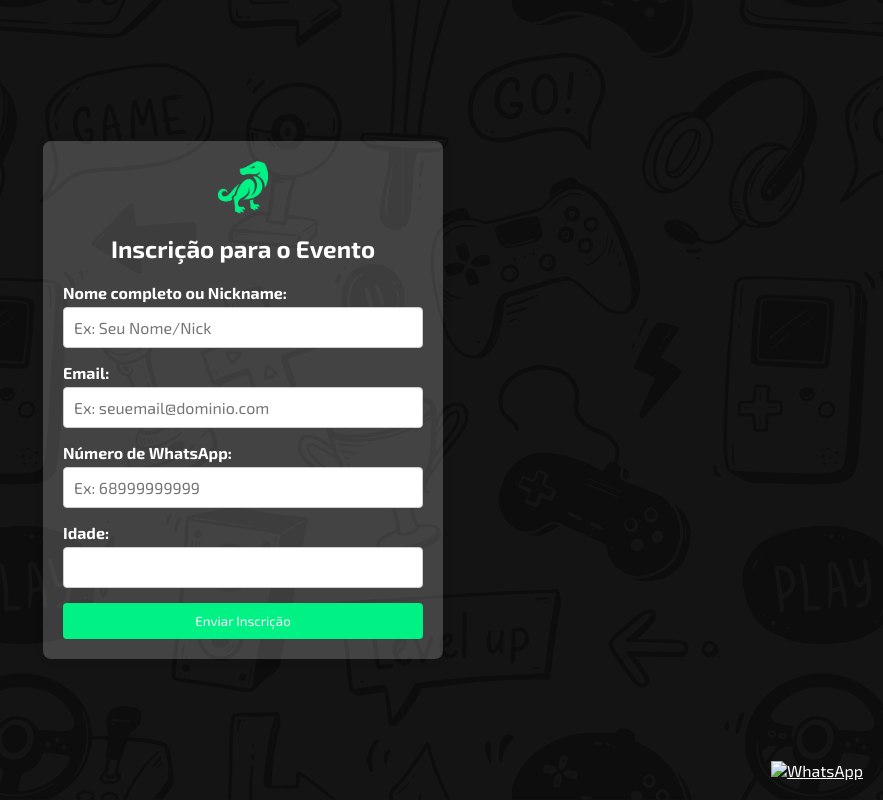
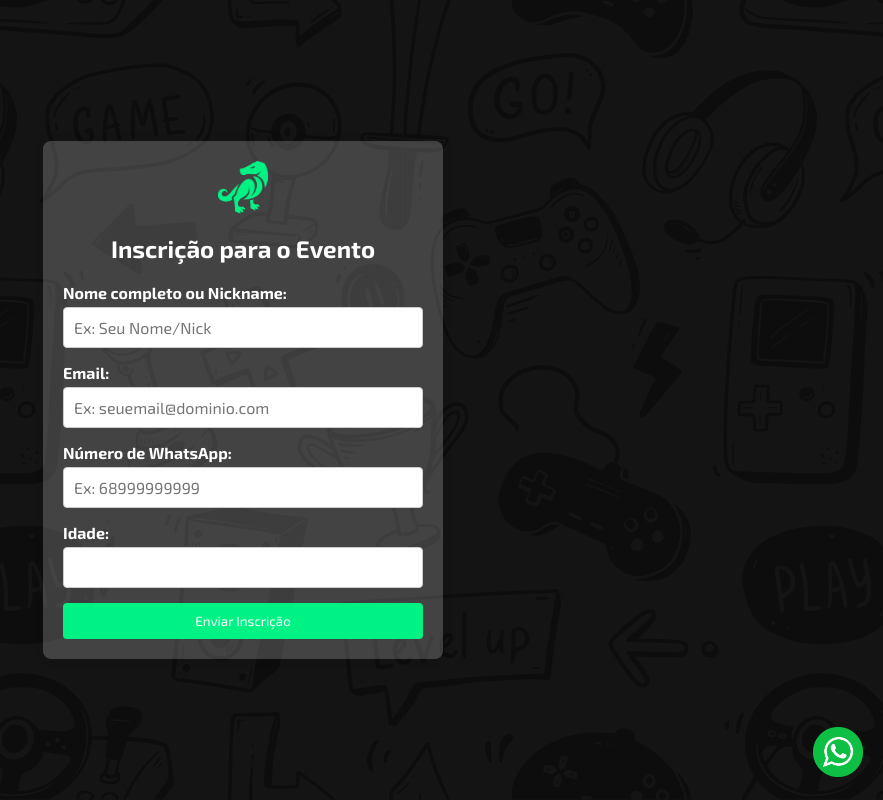
Before and after one commit to KauaEsdras/Confraterniza-oSixEight, a plain HTML site: page index.html in a window 1280 px wide. Shown: the whole page, without its empty margins (397-1280 px from the left). Drawn offline with Linux system fonts and the light colour scheme; the site is published under a folder, as on GitHub Pages, so addresses that start at the root find nothing.

Commit message:
Update index.html

```diff
--- a/index.html
+++ b/index.html
@@ -54,7 +54,7 @@
     <!-- Botão Flutuante de Suporte via WhatsApp -->
     <a href="https://wa.me/5568974002397?text=Olá,%20como%20lhe%20ajudar%20?"
         class="whatsapp-button" target="_blank">
-        <img src="/whatsapp1.png" alt="WhatsApp" />
+        <img src="whatsapp1.png" alt="WhatsApp" />
     </a>
     <script src="index.js"></script>
 </body>
```
